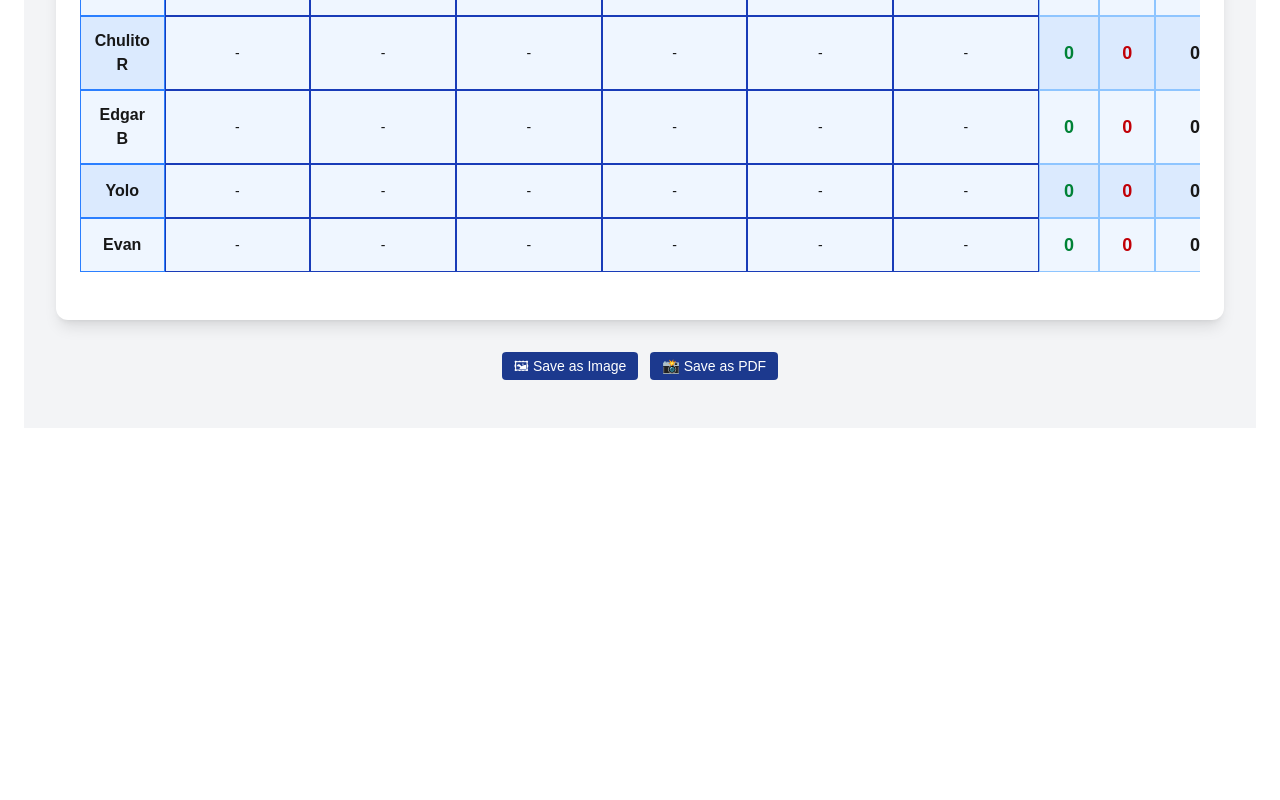
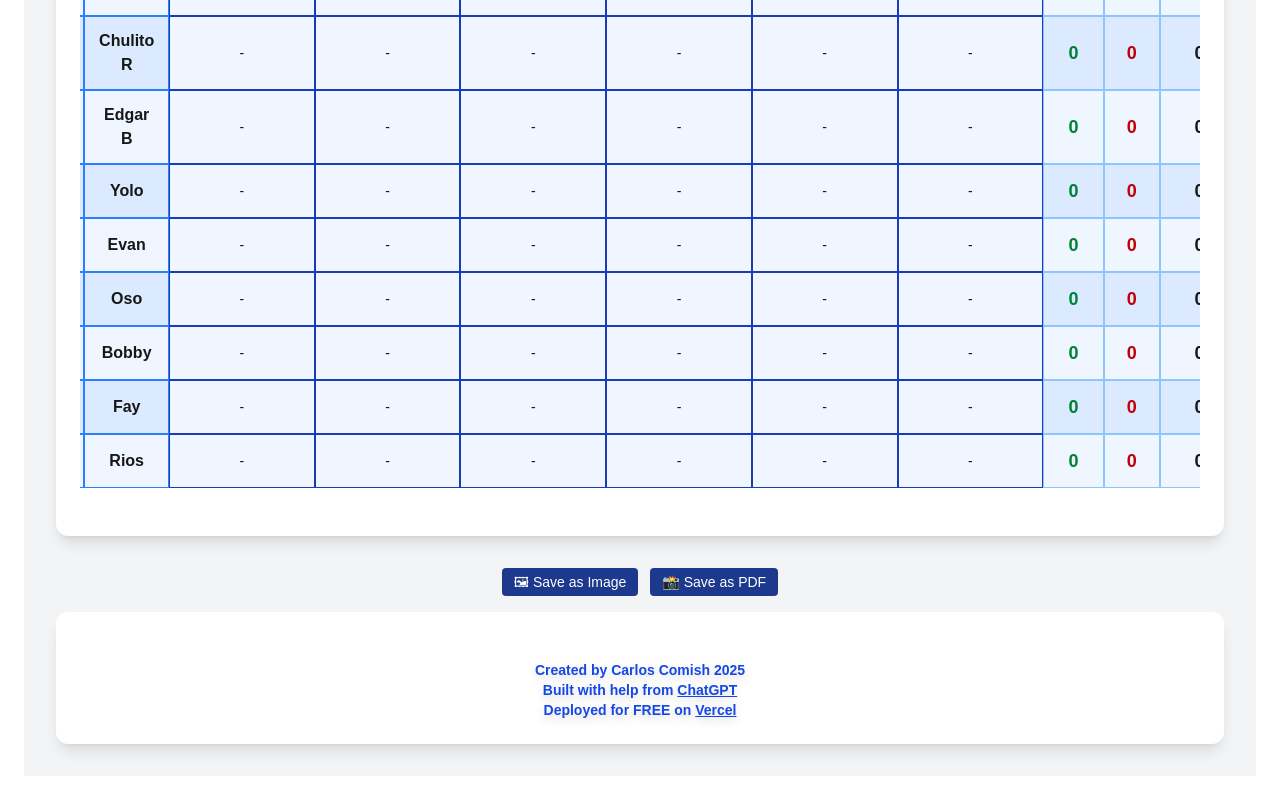
Before and after one commit to CarlosMartinezCM/pickEmTracker, a Next.js app: page / in a window 1280 px wide. Shown: the part 720-1520 px from the top of the page. Before the commit the page ends 1172 px from the top, so only its background shows below. Built offline with nearby package versions, Linux system fonts and the light colour scheme; no server answers.

Commit message:
added more final players to the WCW picks, no data until noon

```diff
--- a/app/components/PickEmBoard.tsx
+++ b/app/components/PickEmBoard.tsx
@@ -78,7 +78,81 @@ const initialPlayers: Player[] = [
   { name: "Edgar B", picks: ["-", "-", "-", "-", "-", "-"], tiebreaker: 0 },
   { name: "Yolo", picks: ["-", "-", "-", "-", "-", "-"], tiebreaker: 0 },
   { name: "Evan", picks: ["-", "-", "-", "-", "-", "-"], tiebreaker: 0 },
+  { name: "Oso", picks: ["-", "-", "-", "-", "-", "-"], tiebreaker: 0 },
+  { name: "Bobby", picks: ["-", "-", "-", "-", "-", "-"], tiebreaker: 0 },
+  { name: "Fay", picks: ["-", "-", "-", "-", "-", "-"], tiebreaker: 0 },
+  { name: "Rios", picks: ["-", "-", "-", "-", "-", "-"], tiebreaker: 0 },
 ];
+
+/**
+ * const initialPlayers: Player[] = [
+{
+  name: "Carlos_Comish",
+  picks: ["LAR","CHI","JAX","PHI","NE","HOU"],
+  tiebreaker: 44,
+},
+
+{
+  name: "Nik",
+  picks: ["LAR","CHI","BUF","SF","LAC","HOU"],
+  tiebreaker: 27,
+},
+
+{
+  name: "J el de la R",
+  picks: ["LAR","CHI","BUF","PHI","NE","HOU"],
+  tiebreaker: 50,
+},
+
+{
+  name: "Chulito R",
+  picks: ["LAR","CHI","BUF","SF","LAC","HOU"],
+  tiebreaker: 48,
+},
+
+{
+  name: "Edgar B",
+  picks: ["LAR","GB","BUF","SF","LAC","PIT"],
+  tiebreaker: 39,
+},
+
+{
+  name: "Yolo",
+  picks: ["LAR","CHI","JAX","SF","NE","PIT"],
+  tiebreaker: 30,
+},
+
+{
+  name: "Evan",
+  picks: ["LAR","GB","JAX","SF","LAC","PIT"],
+  tiebreaker: 42,
+},
+
+{
+  name: "Oso",
+  picks: ["CAR","GB","BUF","PHI","LAC","PIT"],
+  tiebreaker: 53,
+},
+
+{
+  name: "Bobby",
+  picks: ["LAR","CHI","BUF","PHI","NE","PIT"],
+  tiebreaker: 37,
+},
+
+{
+  name: "Fay",
+  picks: ["LAR","GB","BUF","PHI","NE","PIT"],
+  tiebreaker: 48,
+},
+
+{
+  name: "Rios",
+  picks: ["LAR","CHI","BUF","SF","NE","HOU"],
+  tiebreaker: 38,
+},
+];
+ */
 
 // Helper: calculate correct/wrong
 const calculateRecord = (picks: string[], results: Result) => {
@@ -719,8 +793,34 @@ export default function PickemTracker() {
         <button onClick={() => exportImage("leaderboard")} className="px-3 py-1 bg-blue-900 hover:bg-blue-800 text-white rounded text-sm">🖼 Save as Image</button>
         <button onClick={() => exportPDF({ elementId: "leaderboard", filenamePrefix: "pickem_week" })} className="px-3 py-1 bg-blue-900 hover:bg-blue-800 text-white rounded text-sm">📸 Save as PDF</button>
       </div>
+      <Card>
+        <h1 className="text-3xl text-center font-bold mb-6 drop-shadow-lg"></h1>
+        <p className="text-center text-sm font-bold drop-shadow-lg text-blue-700">
+          Created by Carlos Comish 2025
+          <br />
+          Built with help from{" "}
+          <a
+            href="https://chat.openai.com"
+            target="_blank"
+            rel="noopener noreferrer"
+            className="underline hover:text-blue-900"
+          >
+            ChatGPT
+          </a>
+          <br />
+          Deployed for FREE on {" "}
+          <a
+            href="https://vercel.com/"
+            target="_blank"
+            rel="noopener noreferrer"
+            className="underline hover:text-blue-900"
+          >
+           Vercel
+          </a>
+
+        </p>
+      </Card>
     </div>
-
   );
 
 }
```
